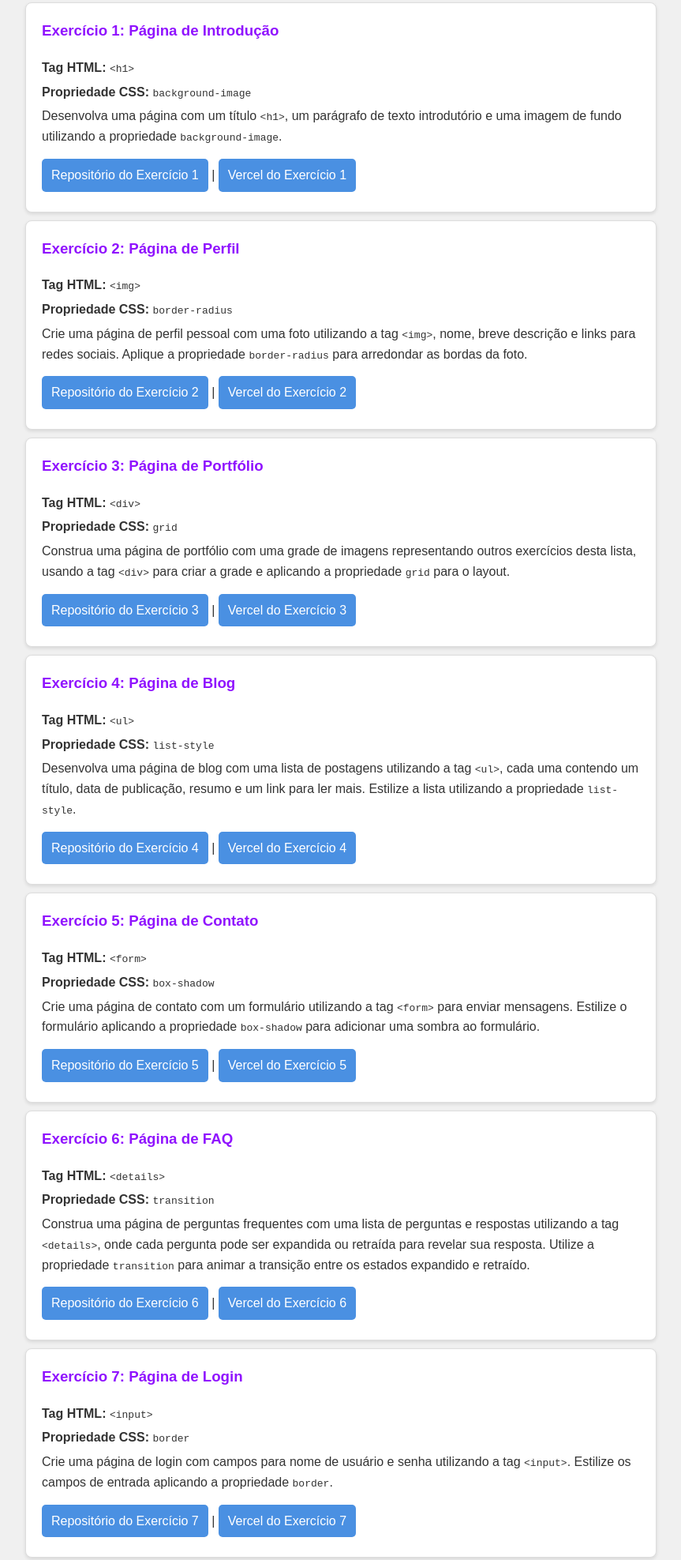
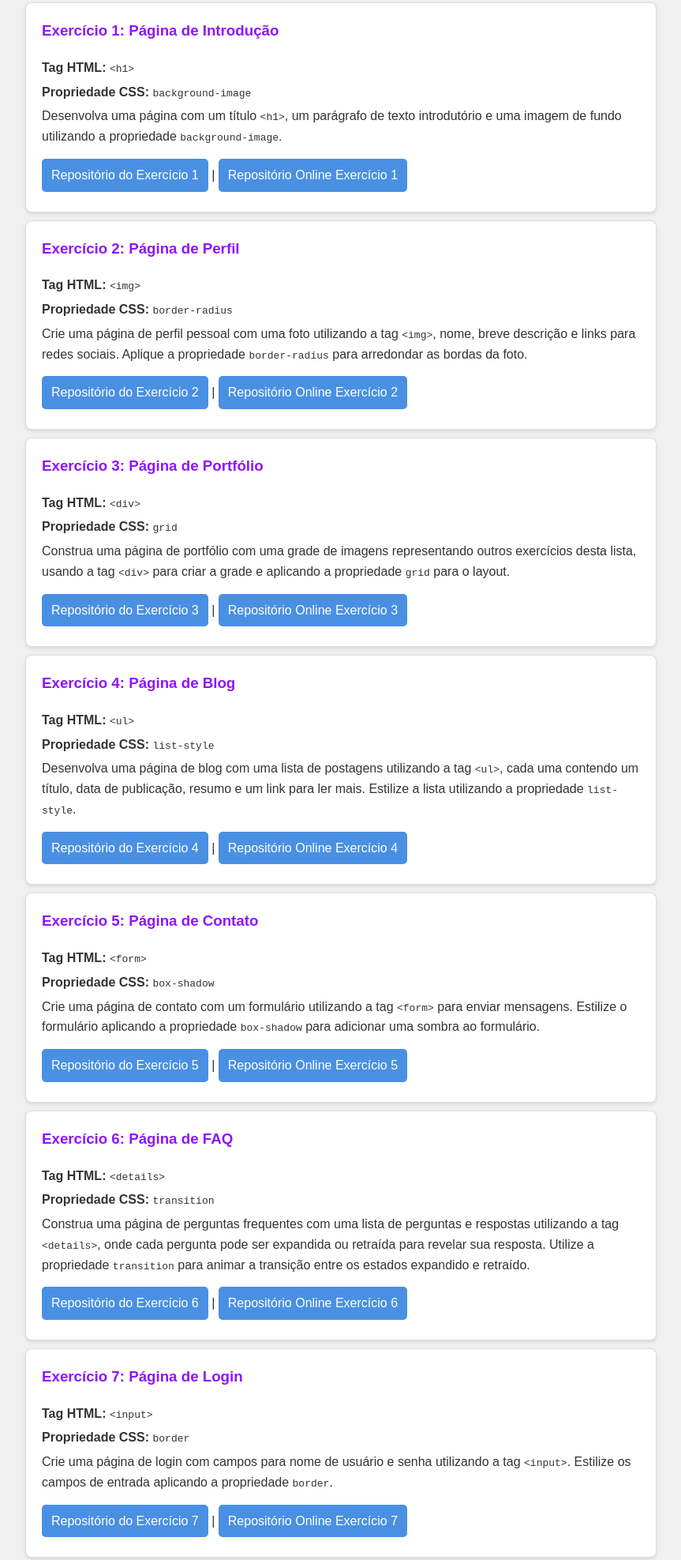
Before and after one commit to rauzola/PROGRAMA-O-WEB, a plain HTML site: page index.html in a window 1280 px wide. Shown: the part 349-2324 px from the top of the page at 79% size, without its empty margins (208-1071 px from the left). Drawn offline with Linux system fonts and the light colour scheme.

Commit message:
fix: mudando vercel

```diff
--- a/index.html
+++ b/index.html
@@ -28,7 +28,7 @@
                 <p>Desenvolva uma página com um título <code>&lt;h1&gt;</code>, um parágrafo de texto introdutório e uma
                     imagem de fundo utilizando a propriedade <code>background-image</code>.</p>
                 <p><a target="_blank" href="https://github.com/rauzola/PROGRAMA-O-WEB/tree/main/exercicio1">Repositório do Exercício
-                        1</a> | <a target="_blank" href="https://programacao-o-web.vercel.app/exercicio1/index.html">Vercel do
+                        1</a> | <a target="_blank" href="https://programacao-o-web.vercel.app/exercicio1/index.html">Repositório Online
                         Exercício 1</a></p>
             </article>
 
@@ -40,7 +40,7 @@
                     descrição e links para redes sociais. Aplique a propriedade <code>border-radius</code> para
                     arredondar as bordas da foto.</p>
                 <p><a target="_blank" href="https://github.com/rauzola/PROGRAMA-O-WEB/tree/main/exercicio2">Repositório do Exercício
-                        2</a> | <a target="_blank" href="https://programacao-o-web.vercel.app/exercicio2/index.html">Vercel do
+                        2</a> | <a target="_blank" href="https://programacao-o-web.vercel.app/exercicio2/index.html">Repositório Online
                         Exercício 2</a></p>
             </article>
 
@@ -53,7 +53,7 @@
                     <code>grid</code> para o layout.
                 </p>
                 <p><a target="_blank" href="https://github.com/rauzola/PROGRAMA-O-WEB/tree/main/exercicio3">Repositório do Exercício
-                        3</a> | <a target="_blank" href="https://programacao-o-web.vercel.app/exercicio3/index.html">Vercel do
+                        3</a> | <a target="_blank" href="https://programacao-o-web.vercel.app/exercicio3/index.html">Repositório Online
                         Exercício 3</a></p>
             </article>
 
@@ -65,7 +65,7 @@
                     cada uma contendo um título, data de publicação, resumo e um link para ler mais. Estilize a lista
                     utilizando a propriedade <code>list-style</code>.</p>
                 <p><a target="_blank" href="https://github.com/rauzola/PROGRAMA-O-WEB/tree/main/exercicio4">Repositório do Exercício
-                        4</a> | <a target="_blank" href="https://programacao-o-web.vercel.app/exercicio4/index.html">Vercel do
+                        4</a> | <a target="_blank" href="https://programacao-o-web.vercel.app/exercicio4/index.html">Repositório Online
                         Exercício 4</a></p>
             </article>
 
@@ -77,7 +77,7 @@
                     mensagens. Estilize o formulário aplicando a propriedade <code>box-shadow</code> para adicionar uma
                     sombra ao formulário.</p>
                 <p><a target="_blank" href="https://github.com/rauzola/PROGRAMA-O-WEB/tree/main/exercicio5">Repositório do Exercício
-                        5</a> | <a target="_blank" href="https://programacao-o-web.vercel.app/exercicio5/index.html">Vercel do
+                        5</a> | <a target="_blank" href="https://programacao-o-web.vercel.app/exercicio5/index.html">Repositório Online
                         Exercício 5</a></p>
             </article>
 
@@ -91,7 +91,7 @@
                     expandido e retraído.
                 </p>
                 <p><a target="_blank" href="https://github.com/rauzola/PROGRAMA-O-WEB/tree/main/exercicio6">Repositório do Exercício
-                        6</a> | <a target="_blank" href="https://programacao-o-web.vercel.app/exercicio6/index.html">Vercel do
+                        6</a> | <a target="_blank" href="https://programacao-o-web.vercel.app/exercicio6/index.html">Repositório Online
                         Exercício 6</a></p>
             </article>
 
@@ -104,7 +104,7 @@
                     <code>border</code>.
                 </p>
                 <p><a target="_blank" href="https://github.com/rauzola/PROGRAMA-O-WEB/tree/main/exercicio7">Repositório do Exercício
-                        7</a> | <a target="_blank" href="https://programacao-o-web.vercel.app/exercicio7/index.html">Vercel do
+                        7</a> | <a target="_blank" href="https://programacao-o-web.vercel.app/exercicio7/index.html">Repositório Online
                         Exercício 7</a></p>
             </article>
 
@@ -117,7 +117,7 @@
                     <code>box-sizing</code>.
                 </p>
                 <p><a target="_blank" href="https://github.com/rauzola/PROGRAMA-O-WEB/tree/main/exercicio8">Repositório do Exercício
-                        8</a> | <a target="_blank" href="https://programacao-o-web.vercel.app/exercicio8/index.html">Vercel do
+                        8</a> | <a target="_blank" href="https://programacao-o-web.vercel.app/exercicio8/index.html">Repositório Online
                         Exercício 8</a></p>
             </article>
 
@@ -129,7 +129,7 @@
                     botões para adicionar, editar e excluir tarefas. Estilize as caixas de seleção aplicando a
                     propriedade <code>text-decoration</code>.</p>
                 <p><a target="_blank" href="https://github.com/rauzola/PROGRAMA-O-WEB/tree/main/exercicio9">Repositório do Exercício
-                        9</a> | <a target="_blank" href="https://programacao-o-web.vercel.app/exercicio9/index.html">Vercel do
+                        9</a> | <a target="_blank" href="https://programacao-o-web.vercel.app/exercicio9/index.html">Repositório Online
                         Exercício 9</a></p>
             </article>
 
```
Also changed, not shown: 1 other file.
